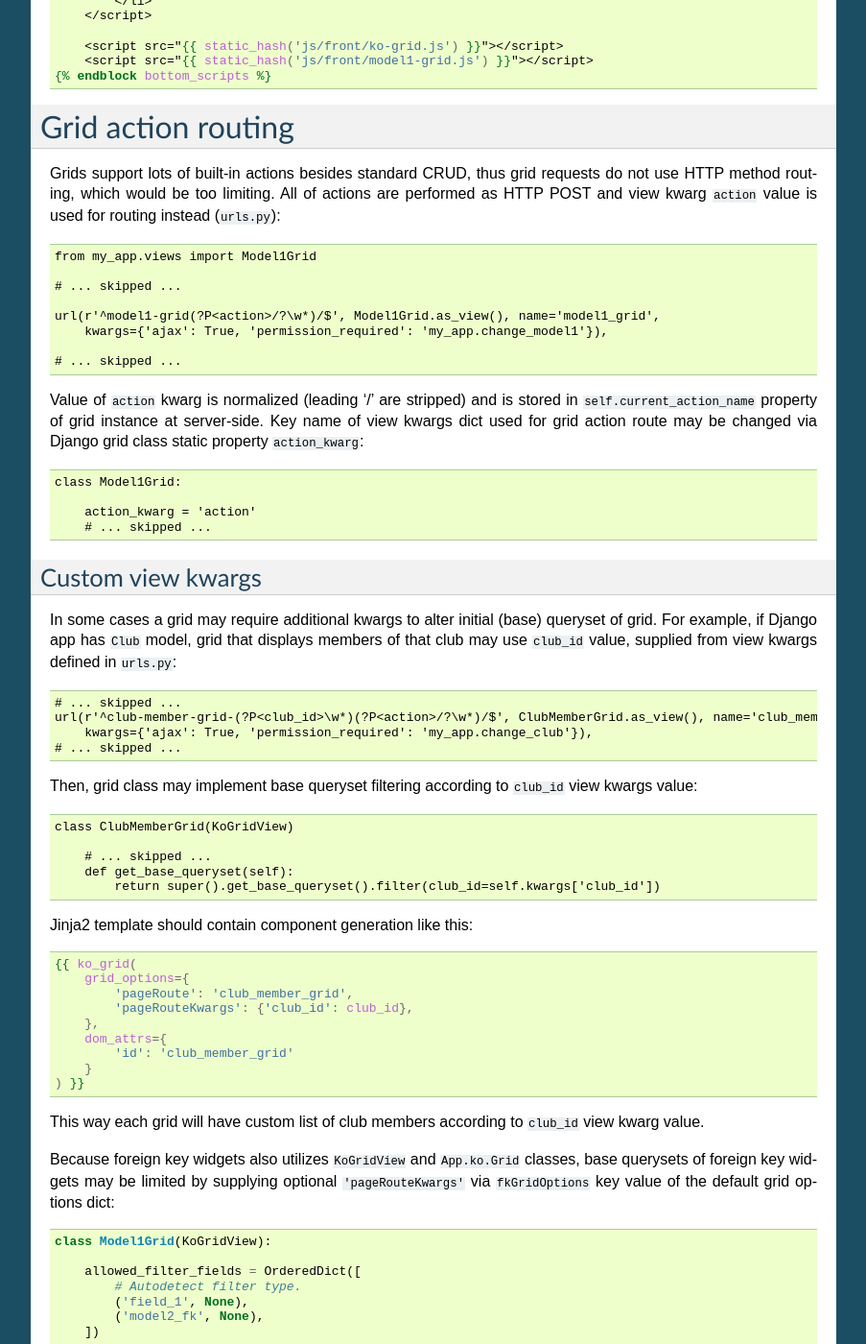
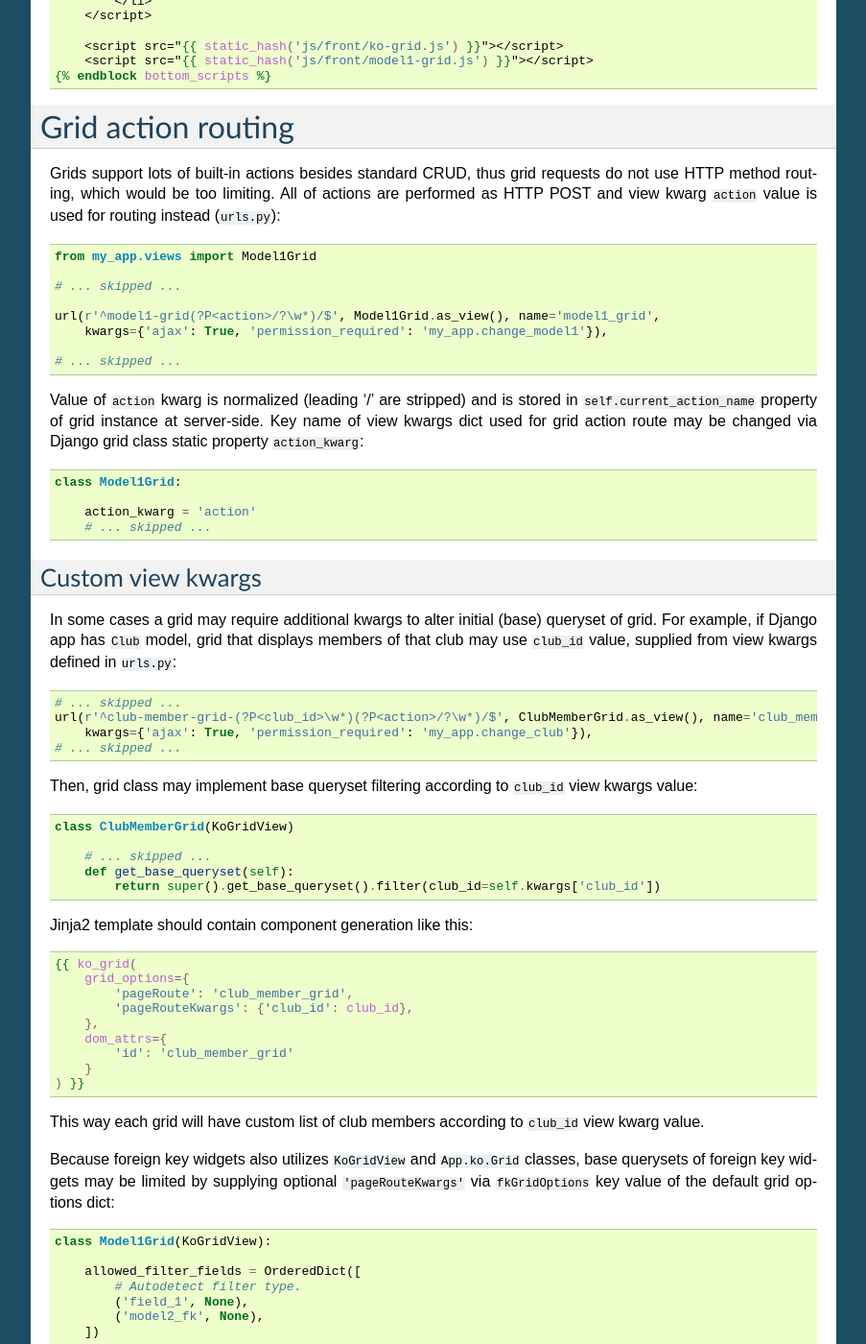
Before and after one commit to Dmitri-Sintsov/django-jinja-knockout, a Sphinx documentation site: the page built from docs/grids.rst, in a window 1280 px wide and 1400 px high, scrolled down 11814 px. Shown: the whole window at 96% size, without its empty margins (198-1101 px from the left). Built offline with Sphinx 7.4.7, drawn with Linux system fonts in a browser that asks for light colours; part of the change alters nothing that is shown.

```diff
--- a/docs/grids.rst
+++ b/docs/grids.rst
@@ -701,6 +701,8 @@ template with button inserted that has knockout.js ``click: myCustomAction`` bin
 Grid action routing
 ===================
 
+.. highlight:: python
+
 Grids support lots of built-in actions besides standard CRUD, thus grid requests do not use HTTP method routing,
 which would be too limiting. All of actions are performed as HTTP POST and view kwarg ``action`` value is used for
 routing instead (``urls.py``)::
@@ -765,13 +767,13 @@ Because foreign key widgets also utilizes ``KoGridView`` and ``App.ko.Grid`` cla
 widgets may be limited by supplying optional ``'pageRouteKwargs'`` via ``fkGridOptions`` key value of the
 default grid options dict::
 
-  class Model1Grid(KoGridView):
+    class Model1Grid(KoGridView):
 
-      allowed_filter_fields = OrderedDict([
-          # Autodetect filter type.
-          ('field_1', None),
-          ('model2_fk', None),
-      ])
+        allowed_filter_fields = OrderedDict([
+            # Autodetect filter type.
+            ('field_1', None),
+            ('model2_fk', None),
+        ])
 
         @classmethod
         def get_default_grid_options(cls):
@@ -784,6 +786,8 @@ default grid options dict::
                         'pageRouteKwargs': {'type': 'custom'},
                         'searchPlaceholder': 'Search for Model2 values',
                     },
+                }
+            }
 
 ============
 Grid actions
```
